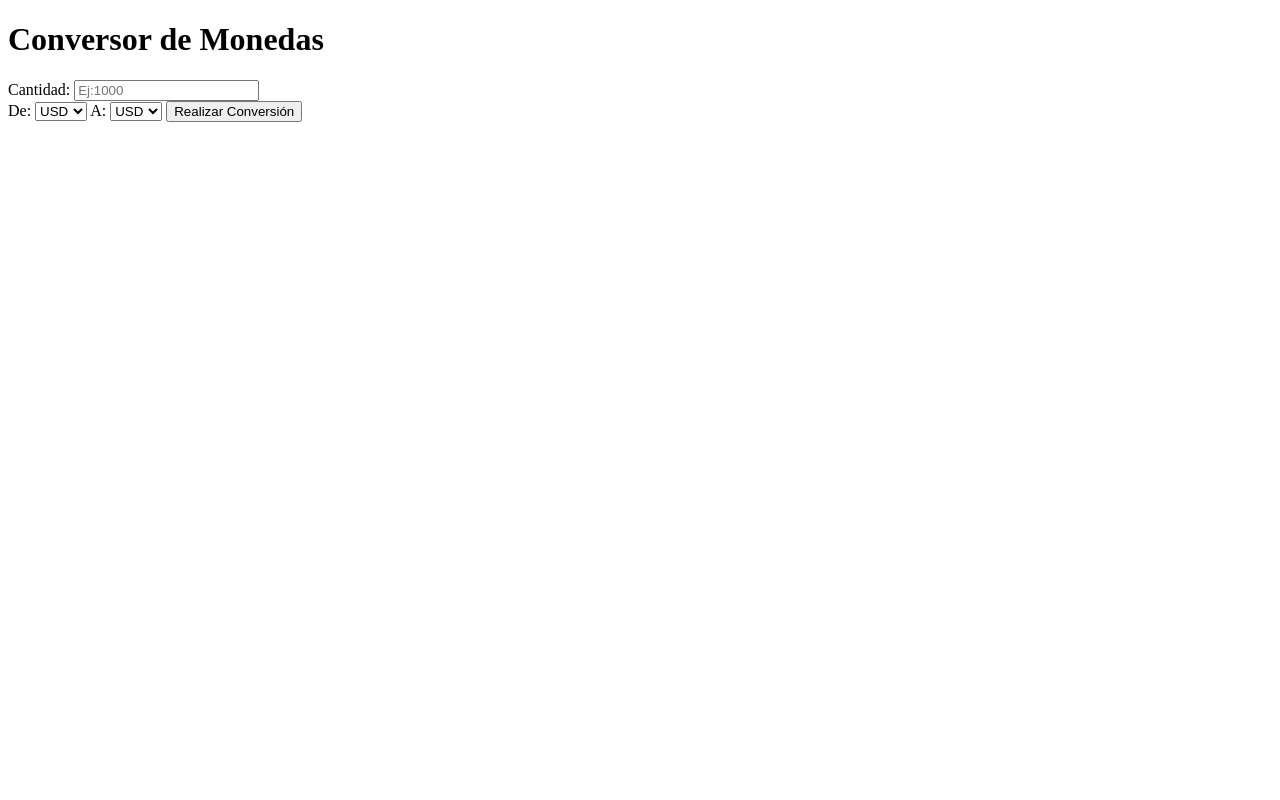
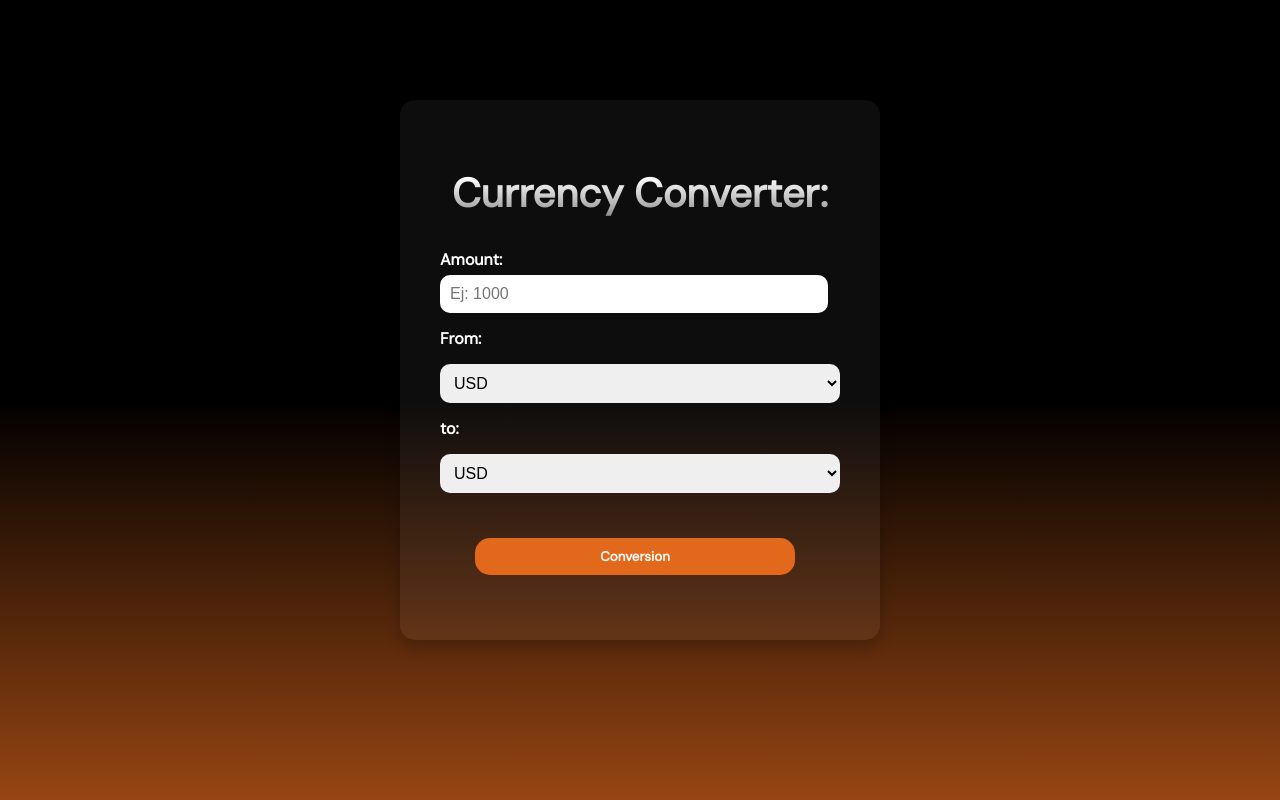
Before and after one commit to Manuel-Carreno/conversor-monedas, a website: page index.html in a window 1280 px wide. Shown: the top 800 px of the page. Drawn offline with Linux system fonts and the light colour scheme.

Commit message:
Page styles ready

```diff
--- a/index.html
+++ b/index.html
@@ -3,20 +3,20 @@
 <head>
     <meta charset="UTF-8">
     <meta name="viewport" content="width=device-width, initial-scale=1.0">
-    <title>Conversion de Monedas</title>
+    <title>Currency Converter</title>
     <link rel="stylesheet" href="styles.css" />
 </head>
 <body>
     <main class="container">
-        <h1>Conversor de Monedas</h1>
+        <h1>Currency Converter:</h1>
 
         <form id="forms">
             <div class="data-required">
-                <label for="amount">Cantidad:</label>
-                <input type="number" id="amount" placeholder="Ej:1000" required>
+                <label for="amount">Amount:</label>
+                <input type="number" id="amount" placeholder="Ej: 1000" required>
             </div>
 
-            <label for="currency-select">De:</label>
+            <label for="currency-select">From:</label>
             <select id="from-currency-select">
                 <option value="USD">USD</option>
                 <option value="EUR">EUR</option>
@@ -24,7 +24,7 @@
                 <option value="MXN">MXN</option>
             </select>
 
-            <label for="currency-to">A:</label>
+            <label for="currency-to">to:</label>
             <select id="to-currency-select">
                 <option value="USD">USD</option>
                 <option value="EUR">EUR</option>
@@ -32,12 +32,14 @@
                 <option value="MXN">MXN</option>
             </select>
 
-            <button class="submit-button">Realizar Conversión</button>
+            <button class="submit-button">Conversion</button>
         </form>
 
         <p id="result"></p>
     </main>
 
+    <footer></footer>
+
     <script src="script.js"></script>
 </body>
 </html>
--- a/styles.css
+++ b/styles.css
@@ -0,0 +1,83 @@
+@import url('https://fonts.googleapis.com/css2?family=DM+Sans&display=swap');
+
+body {
+    background: linear-gradient(to bottom, #000000 40%, #e2681c);
+    font-family: 'DM Sans', sans-serif;
+    margin: 0;
+    padding: 100px 20px;
+    text-align: center;
+    min-height: 100vh;
+    overflow: hidden;
+}
+
+.container {
+    max-width: 400px;
+    margin: auto;
+    background-color: rgba(255, 255, 255, 0.05); /*aprender esto*/
+    padding: 40px;
+    border-radius: 15px;
+    box-shadow:0 8px 15px rgba(0, 0, 0, 0.2); /*aprender esto*/
+}
+
+h1 {
+    font-size: 2.5rem;
+    margin-bottom: 30px;
+    background: linear-gradient(#ffffff 20%, #888787);
+    -webkit-background-clip: text;
+    -webkit-text-fill-color: transparent;
+}
+
+form {
+    display: flex;
+    flex-direction: column;
+    gap: 15px;
+}
+
+label {
+    color: white;
+    font-weight: bold;
+    text-align: left;
+}
+
+.data-required input,
+select {
+    border-radius: 10px;
+    padding: 10px;
+    font-size: 1rem;
+    border: none;
+    width: 100%;
+}
+
+
+.data-required{
+    display: flex;
+    flex-direction:column;
+    gap: 5px;
+    width: 46vh;
+}
+
+.submit-button {
+    margin-top: 30px;
+    background-color:#e2681c ;
+    color:#ffffff ;
+    font-weight: bold;
+    padding: 10px;
+    border-radius: 15px;
+    cursor: pointer;
+    transition: background-color 0.3s ease; /*aprender esto*/
+    font-family:'DM Sans', sans-serif;
+    width: 40vh;
+    margin-left: 35px;
+    border: none;
+}
+
+.submit-button:hover {
+    background-color: #c7c4c4;
+}
+
+#result {
+    color: white;
+    margin-top: 25px;
+    font-size: 1.2rem;
+    font-weight: bold;
+}
```
